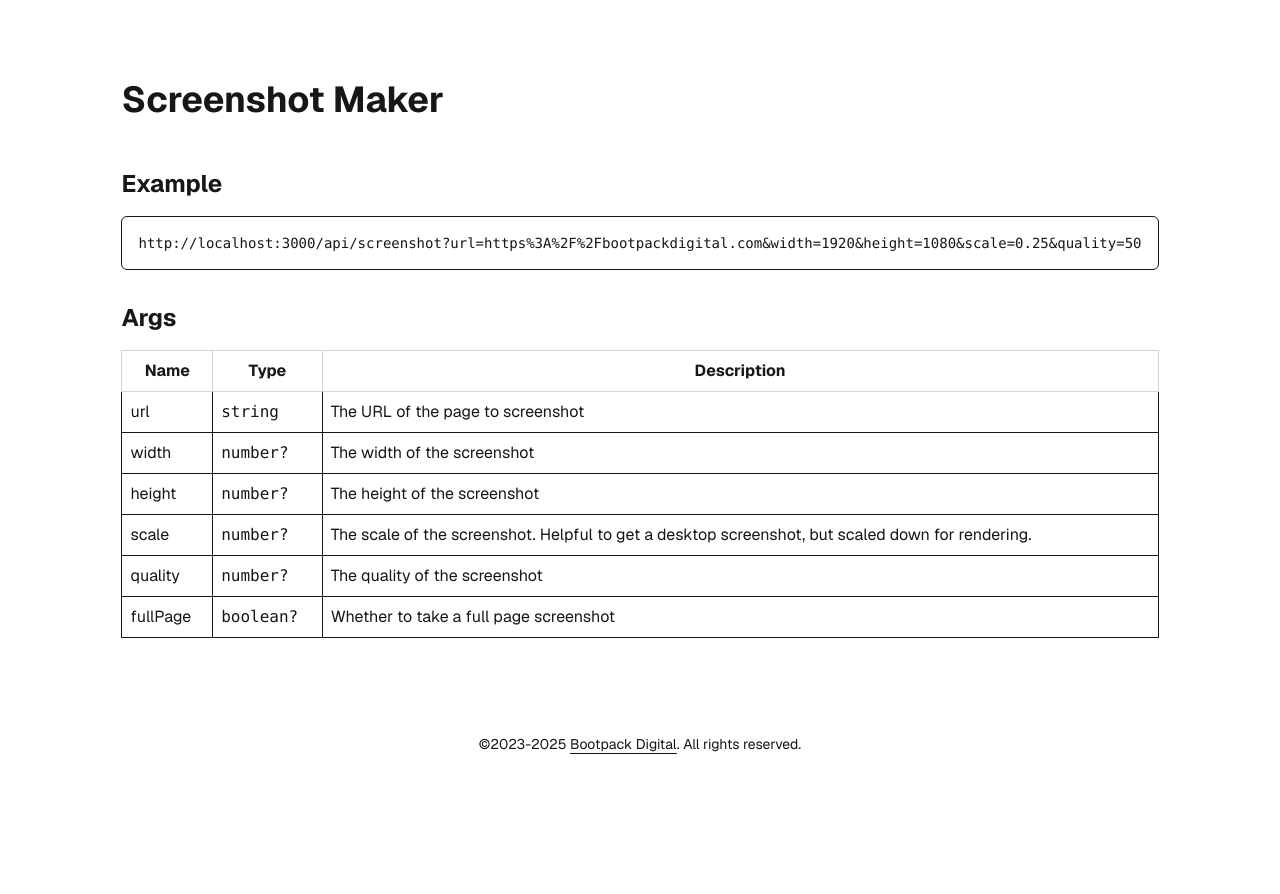
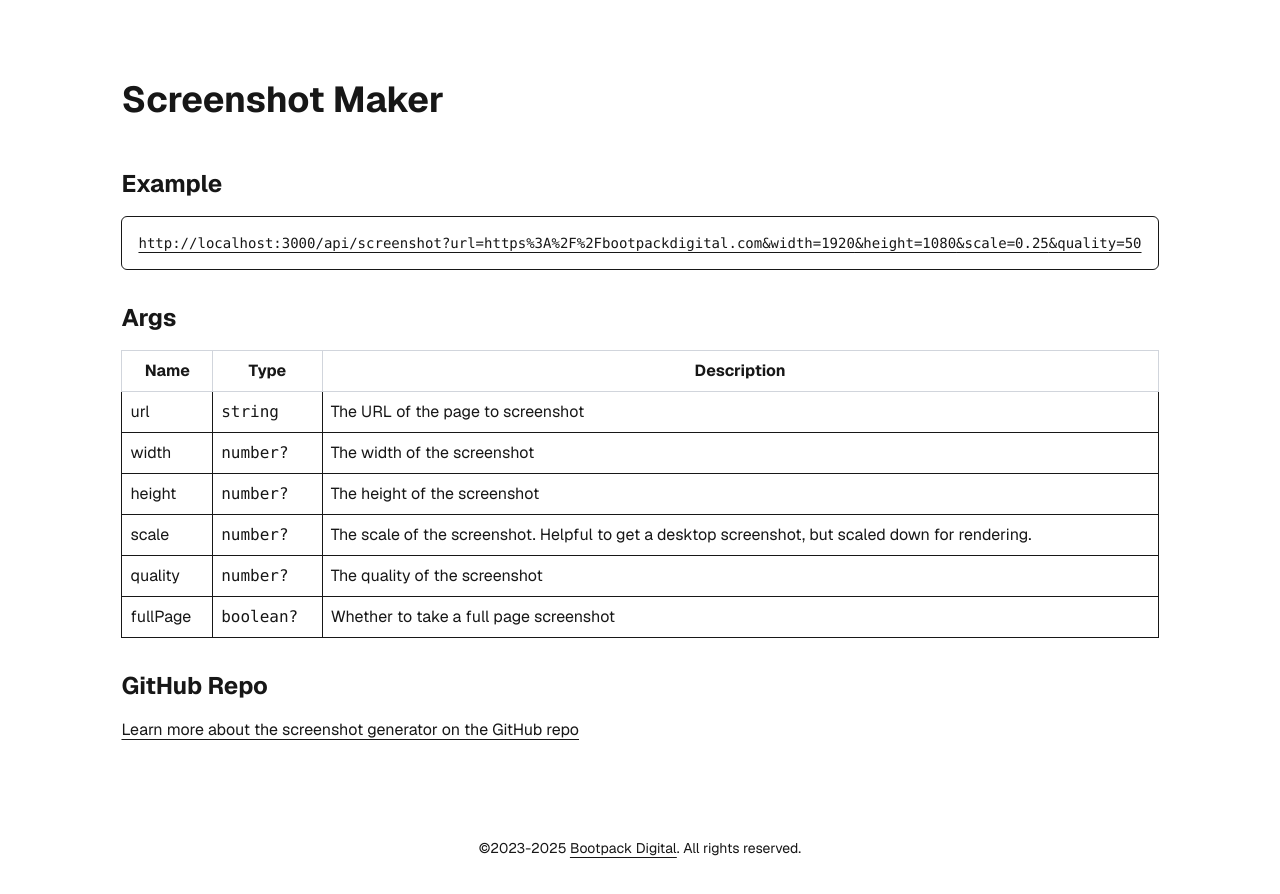
Before and after one commit to michaelbonner/screenshot-maker, a Next.js app: page / in a window 1280 px wide. Shown: the top 894 px of the page. Before the commit the page ends 834 px from the top, so only its background shows below. Built offline with nearby package versions, Linux system fonts and the light colour scheme.

Commit message:
Add link to repo

```diff
--- a/src/app/page.tsx
+++ b/src/app/page.tsx
@@ -46,7 +46,7 @@ export default function Home() {
             <div>
               <code className="block text-sm border rounded-md p-4">
                 <Link
-                  className="hover:underline underline-offset-4"
+                  className="underline underline-offset-4"
                   href="http://localhost:3000/api/screenshot?url=https%3A%2F%2Fbootpackdigital.com&width=1920&height=1080&scale=0.25&quality=50"
                   target="_blank"
                 >
@@ -84,6 +84,17 @@ export default function Home() {
               </tbody>
             </table>
           </div>
+          <div>
+            <h2>GitHub Repo</h2>
+            <p>
+              <a
+                className="underline underline-offset-4"
+                href="https://github.com/michaelbonner/screenshot-maker"
+              >
+                Learn more about the screenshot generator on the GitHub repo
+              </a>
+            </p>
+          </div>
         </div>
       </main>
       <footer className="max-w-7xl mx-auto">
```
